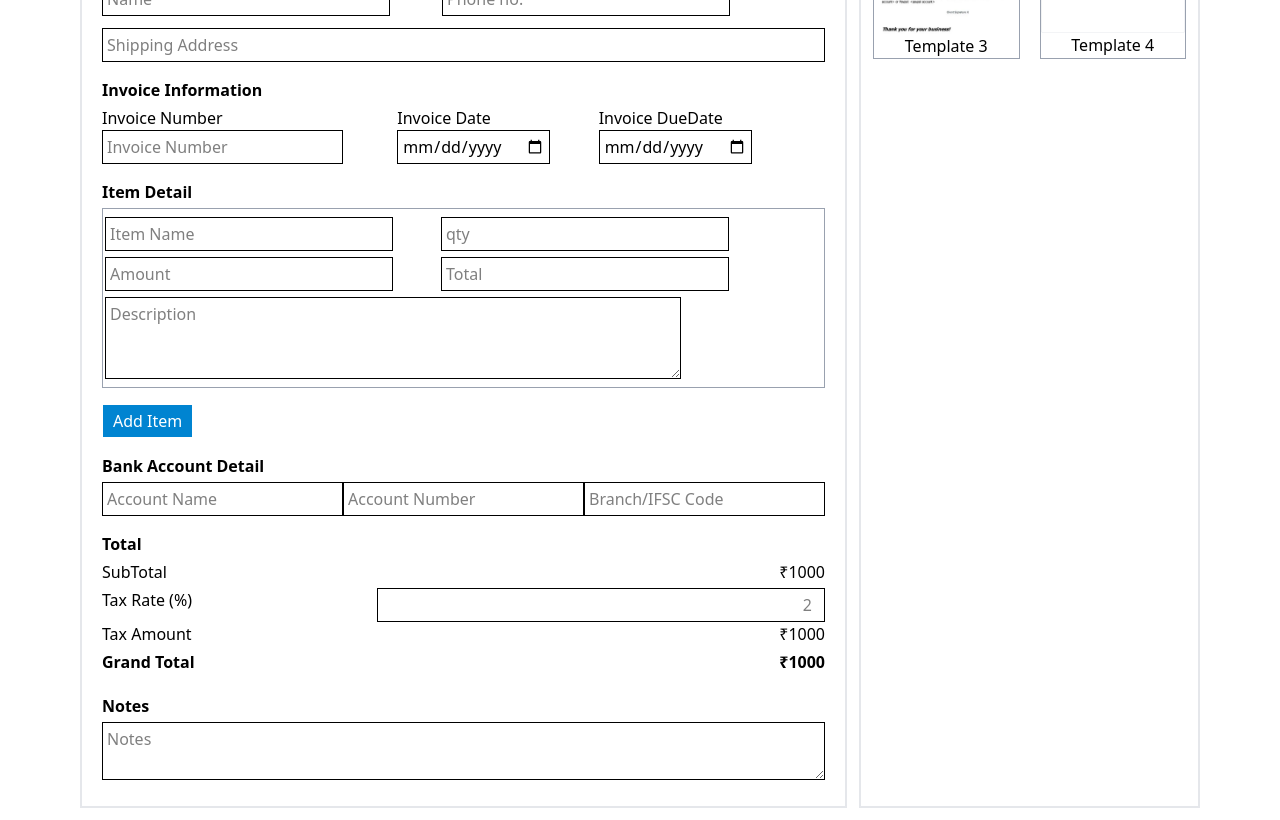
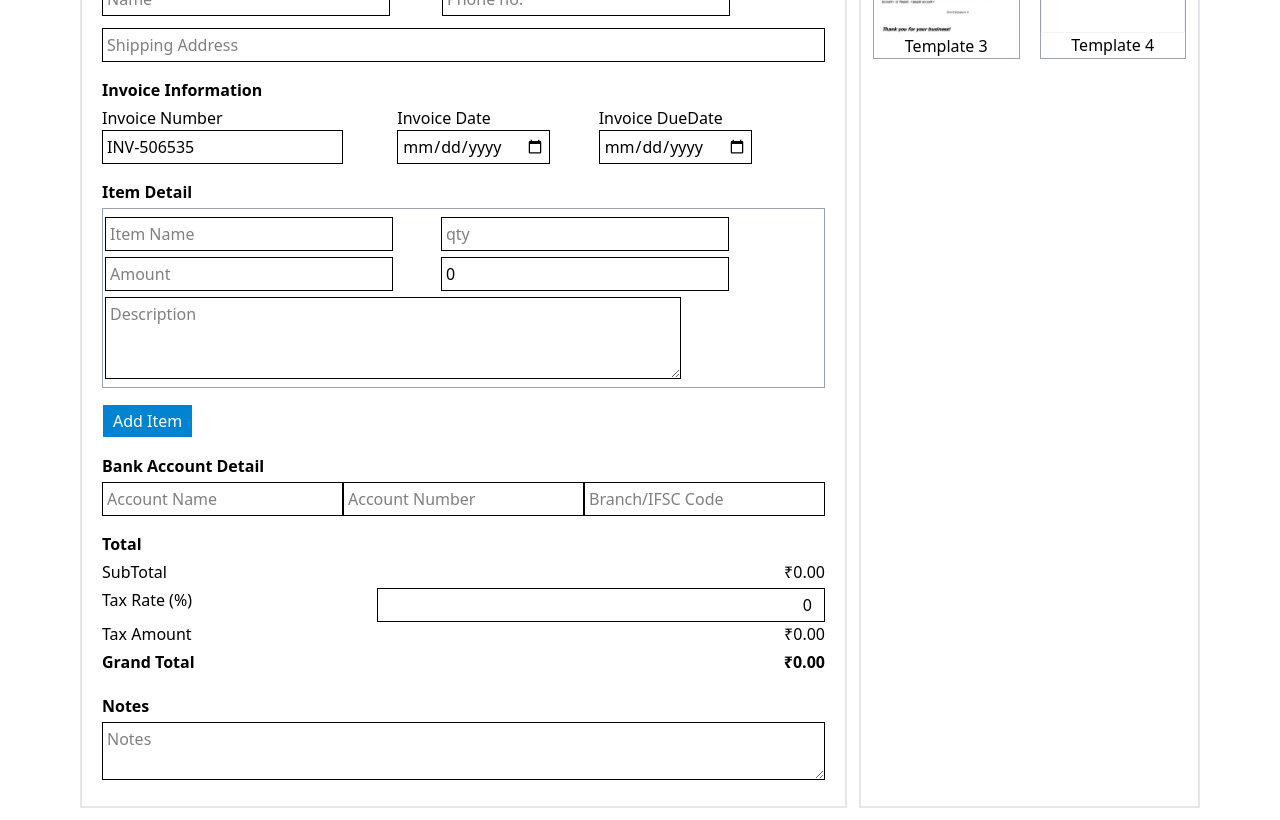
Before and after one commit to Akashyadav18/Invoice_generator_client, a React (Vite) app: page /generate in a window 1280 px wide. Shown: the part 580-1400 px from the top of the page. Built offline with nearby package versions, Linux system fonts and the light colour scheme.

Commit message:
form completed

```diff
--- a/src/components/InvoiceForm.jsx
+++ b/src/components/InvoiceForm.jsx
@@ -1,5 +1,5 @@
 import { assets } from '@/assets/assets'
-import React, { useContext } from 'react'
+import React, { useContext, useEffect } from 'react'
 import { Trash2 } from 'lucide-react'
 import { AppContext } from '@/context/AppContext'
 
@@ -12,15 +12,74 @@ const InvoiceForm = () => {
             ...prev,
             items: [
                 ...prev.items,
-                {name:"", qty:"", amount:"", total:0, description:""},
+                { name: "", qty: "", amount: "", total: 0, description: "" },
             ]
         }))
     }
 
     const deleteItem = (index) => {
         const items = invoiceData.items.filter((_, i) => i !== index);
-        setInvoiceData((prev) => ({...prev, items}))
+        setInvoiceData((prev) => ({ ...prev, items }))
     }
+
+// invoiceData ke company object ko update karo uske saare purane fields rakho bas name field ko new value se overwrite karo
+    const handleChange = (section, field, value) => {
+        setInvoiceData((prev) => ({
+            ...prev,
+            [section]: { ...prev[section], [field]: value }
+        }))
+    }
+
+    const handleSameAsBilling = () => {
+        setInvoiceData((prev) => ({
+            ...prev,
+            shipping: { ...prev.billing }
+        }))
+    }
+
+    const handleItemChange = (index, field, value) => {
+        const items = [...invoiceData.items];
+        items[index][field] = value;
+        if (field === 'qty' || field === 'amount') {
+            items[index].total = (items[index].qty || 0) * (items[index].amount);
+        }
+        setInvoiceData((prev) => ({
+            ...prev, items
+        }))
+    }
+
+    const calculateTotals = () => {
+        const subTotal = invoiceData.items.reduce((sum, item) => sum + (item.total || 0), 0);
+        const taxRate = Number(invoiceData.tax || 0);
+        const taxAmount = (subTotal * taxRate) / 100;
+        const grandTotal = subTotal + taxAmount;
+        return {subTotal, taxAmount, grandTotal};
+    }
+    const { subTotal, taxAmount, grandTotal } = calculateTotals();
+
+    const handleLogoUpload = (e) => {
+        const file = e.target.files[0];
+        if(file){
+            const reader = new FileReader();
+            reader.onload = () => {
+                setInvoiceData((prev) => ({
+                    ...prev,
+                    logo: reader.result
+                }))
+            };
+            reader.readAsDataURL(file);
+        }
+    }
+
+    useEffect(() => {
+        if(!invoiceData.invoice.number){
+            const randomNumber = `INV-${Math.floor(100000 + Math.random() * 900000)}`;
+            setInvoiceData((prev) => ({
+                ...prev,
+                invoice: {...prev.invoice, number:randomNumber}
+            }))
+        }
+    },[])
 
     return (
         <div className=''>
@@ -29,43 +88,72 @@ const InvoiceForm = () => {
                 <h5 className=' font-semibold mb-1'>Company logo</h5>
                 <div className=''>
                     <label htmlFor='img' className=''>
-                        <img src={assets.upload} alt='upload' className=' w-20 cursor-pointer' />
+                        <img src={invoiceData.logo ? invoiceData.logo : assets.upload} alt='upload' className=' w-20 cursor-pointer' />
                     </label>
-                    <input type='file' name='logo' id='img' hidden accept='image/*' />
+                    <input type='file' name='logo' id='img' hidden accept='image/*'
+                        onChange={handleLogoUpload}
+                    />
                 </div>
             </div>
             {/* company info */}
             <div className=' p-2'>
                 <h5 className=' font-semibold mb-1'>Your Company</h5>
                 <div className=' md:flex gap-13 mb-3'>
-                    <input type='text' placeholder='Company name' className=' border w-full md:w-2xs p-1' />
-                    <input type='text' placeholder='Company Phone no.' className=' border w-full md:w-2xs p-1' />
+                    <input type='text' placeholder='Company name' className=' border w-full md:w-2xs p-1'
+                        onChange={(e) => handleChange("company", "name", e.target.value)}
+                        value={invoiceData.company.name}
+                    />
+                    <input type='text' placeholder='Company Phone no.' className=' border w-full md:w-2xs p-1'
+                        onChange={(e) => handleChange("company", "phone", e.target.value)}
+                        value={invoiceData.company.phone}
+                    />
                 </div>
-                <input type='text' placeholder='Company address' className=' border w-full p-1' />
+                <input type='text' placeholder='Company address' className=' border w-full p-1'
+                    onChange={(e) => handleChange("company", "address", e.target.value)}
+                    value={invoiceData.company.address}
+                />
             </div>
             {/* bill to */}
             <div className=' p-2'>
                 <h5 className=' font-semibold mb-1'>Bill To</h5>
                 <div className=' md:flex gap-13 mb-3'>
-                    <input type='text' placeholder='Name' className=' border w-full md:w-2xs p-1' />
-                    <input type='text' placeholder='Phone no.' className=' border w-full md:w-2xs p-1' />
+                    <input type='text' placeholder='Name' className=' border w-full md:w-2xs p-1'
+                        onChange={(e) => handleChange("billing", "name", e.target.value)}
+                        value={invoiceData.billing.name}
+                    />
+                    <input type='text' placeholder='Phone no.' className=' border w-full md:w-2xs p-1'
+                        onChange={(e) => handleChange("billing", "phone", e.target.value)}
+                        value={invoiceData.billing.phone}
+                    />
                 </div>
-                <input type='text' placeholder='Billing Address' className=' border w-full p-1' />
+                <input type='text' placeholder='Billing Address' className=' border w-full p-1'
+                    onChange={(e) => handleChange("billing", "address", e.target.value)}
+                    value={invoiceData.billing.address}
+                />
             </div>
             {/* ship to */}
             <div className=' p-2'>
                 <div className=' md:flex justify-between items-center'>
                     <h5 className=' font-semibold mb-1'>Ship To</h5>
                     <div className=''>
-                        <input type='checkbox' id='sameAsBilling' />
+                        <input type='checkbox' id='sameAsBilling' onChange={handleSameAsBilling} />
                         <label htmlFor='sameAsBilling'>Same As Billing</label>
                     </div>
                 </div>
                 <div className=' md:flex gap-13 mb-3'>
-                    <input type='text' placeholder='Name' className=' border w-full md:w-2xs p-1' />
-                    <input type='text' placeholder='Phone no.' className=' border w-full md:w-2xs p-1' />
+                    <input type='text' placeholder='Name' className=' border w-full md:w-2xs p-1'
+                        onChange={(e) => handleChange("shipping", "name", e.target.value)}
+                        value={invoiceData.shipping.name}
+                    />
+                    <input type='text' placeholder='Phone no.' className=' border w-full md:w-2xs p-1'
+                        onChange={(e) => handleChange("shipping", "phone", e.target.value)}
+                        value={invoiceData.shipping.phone}
+                    />
                 </div>
-                <input type='text' placeholder='Shipping Address' className=' border w-full p-1' />
+                <input type='text' placeholder='Shipping Address' className=' border w-full p-1'
+                    onChange={(e) => handleChange("shipping", "address", e.target.value)}
+                    value={invoiceData.shipping.address}
+                />
             </div>
             {/* invoice info */}
             <div className=' p-2'>
@@ -73,15 +161,24 @@ const InvoiceForm = () => {
                 <div className=' md:flex justify-between items-center'>
                     <div className=' flex-col'>
                         <label htmlFor='invoiceNumber'>Invoice Number</label>
-                        <input type='text' disabled placeholder='Invoice Number' className=' border  p-1' />
+                        <input type='text' disabled className='p-1 border'
+                            onChange={(e) => handleChange("invoice", "number", e.target.value)}
+                            value={invoiceData.invoice.number}
+                        />
                     </div>
                     <div>
                         <label htmlFor='invoiceDate'>Invoice Date</label>
-                        <input type='date' placeholder='Company Phone no.' id='invoiceDate' className=' border  p-1' />
+                        <input type='date' placeholder='Company Phone no.' id='invoiceDate' className=' border  p-1'
+                            onChange={(e) => handleChange("invoice", "date", e.target.value)}
+                            value={invoiceData.invoice.date}
+                        />
                     </div>
                     <div>
                         <label htmlFor='invoiceDueDate'>Invoice DueDate</label>
-                        <input type='date' placeholder='Company address' id='invoiceDueDate' className=' border  p-1' />
+                        <input type='date' placeholder='Company address' id='invoiceDueDate' className=' border  p-1'
+                            onChange={(e) => handleChange("invoice", "dueDate", e.target.value)}
+                            value={invoiceData.invoice.dueDate}
+                        />
                     </div>
                 </div>
             </div>
@@ -91,15 +188,31 @@ const InvoiceForm = () => {
                 {invoiceData.items.map((item, index) => (
                     <div key={index} className=' border border-gray-400 py-2 p-0.5 mb-2'>
                         <div className=' md:flex gap-12 mb-1.5'>
-                            <input type='text' placeholder='Item Name' className=' border p-1 w-full md:w-2xs' />
-                            <input type='number' placeholder='qty' className=' border p-1 w-full md:w-2xs' />
+                        {/* handleItemChange(0, "name", "Pen") ->items[0].name update hota hai */}
+                            <input type='text' placeholder='Item Name' className=' border p-1 w-full md:w-2xs'
+                                onChange={(e) => handleItemChange(index, "name", e.target.value)}
+                                value={item.name}
+                            />
+                            <input type='number' placeholder='qty' className=' border p-1 w-full md:w-2xs'
+                                onChange={(e) => handleItemChange(index, "qty", e.target.value)}
+                                value={item.qty}
+                            />
                         </div>
                         <div className=' md:flex gap-12 mb-1.5'>
-                            <input type='number' placeholder='Amount' className='  border p-1 w-full md:w-2xs' />
-                            <input type='number' placeholder='Total' className='  border p-1 w-full md:w-2xs' />
+                            <input type='number' placeholder='Amount' className='  border p-1 w-full md:w-2xs'
+                                onChange={(e) => handleItemChange(index, "amount", e.target.value)}
+                                value={item.amount}
+                            />
+                            <input type='number' placeholder='Total' className='  border p-1 w-full md:w-2xs'
+                                disabled
+                                value={item.total}
+                            />
                         </div>
                         <div className=' md:flex justify-between items-center'>
-                            <textarea placeholder='Description' rows={3} cols={5} className=' border p-1 w-full md:w-xl'></textarea>
+                            <textarea placeholder='Description' rows={3} cols={5} className=' border p-1 w-full md:w-xl'
+                                onChange={(e) => handleItemChange(index, "description", e.target.value)}
+                                value={item.description}
+                            ></textarea>
                             {invoiceData.items.length > 1 && (
                                 <button onClick={() => deleteItem(index)} className=' cursor-pointer hover:text-red-700 p-2 text-red-500'> <Trash2 /> </button>
                             )}
@@ -112,9 +225,18 @@ const InvoiceForm = () => {
             <div className=' p-2'>
                 <h5 className=' font-semibold mb-1'>Bank Account Detail</h5>
                 <div className=' md:flex justify-between items-center'>
-                    <input type='text' placeholder='Account Name' className=' border  p-1' />
-                    <input type='number' placeholder='Account Number' className=' border  p-1' />
-                    <input type='text' placeholder='Branch/IFSC Code' className=' border  p-1' />
+                    <input type='text' placeholder='Account Name' className=' border  p-1'
+                        onChange={(e) => handleChange("account", "name", e.target.value)}
+                        value={invoiceData.account.name}
+                    />
+                    <input type='number' placeholder='Account Number' className=' border  p-1'
+                        onChange={(e) => handleChange("account", "number", e.target.value)}
+                        value={invoiceData.account.number}
+                    />
+                    <input type='text' placeholder='Branch/IFSC Code' className=' border  p-1'
+                        onChange={(e) => handleChange("account", "ifscCode", e.target.value)}
+                        value={invoiceData.account.ifscCode}
+                    />
                 </div>
             </div>
             {/* total */}
@@ -122,25 +244,31 @@ const InvoiceForm = () => {
                 <h5 className=' font-semibold mb-1'>Total</h5>
                 <div className=' md:flex justify-between items-center mb-1'>
                     <span>SubTotal</span>
-                    <span>₹{1000.00}</span>
+                    <span>₹{subTotal.toFixed(2)}</span>
                 </div>
                 <div className='md:flex justify-between'>
                     <label htmlFor='taxInput'>Tax Rate (%)</label>
-                    <input type='text' id='taxInput' placeholder='2' className=' border md:w-md p-1 px-3 text-end' />
+                    <input type='text' id='taxInput' placeholder='2' className=' border md:w-md p-1 px-3 text-end'
+                        onChange={(e) => setInvoiceData((prev) => ({...prev, tax: e.target.value}))}
+                        value={invoiceData.tax}
+                    />
                 </div>
                 <div className=' md:flex justify-between items-center mb-1'>
                     <span>Tax Amount</span>
-                    <span>₹{1000.00}</span>
+                    <span>₹{taxAmount.toFixed(2)}</span>
                 </div>
                 <div className=' md:flex justify-between items-center font-semibold mb-1'>
                     <span>Grand Total</span>
-                    <span>₹{1000.00}</span>
+                    <span>₹{grandTotal.toFixed(2)}</span>
                 </div>
             </div>
             {/* Note */}
             <div className=' p-2'>
                 <h5 className=' font-semibold mb-1'>Notes</h5>
-                <textarea placeholder='Notes' rows={2} cols={4} className=' border p-1 w-full'></textarea>
+                <textarea placeholder='Notes' rows={2} cols={4} className=' border p-1 w-full'
+                    onChange={(e) => setInvoiceData((prev) => ({...prev, notes: e.target.value}))}
+                    value={invoiceData.notes}
+                ></textarea>
 
             </div>
         </div>
--- a/src/context/AppContext.jsx
+++ b/src/context/AppContext.jsx
@@ -5,9 +5,9 @@ export const AppContext = createContext();
 export const initialInvoiceData = {
     title: "New Invoice",
     logo: "",
-    company: {name:"", number:"", address:""},
-    billing: {name:"", number:"", address:""},
-    shipping: {name:"", number:"", address:""},
+    company: {name:"", phone:"", address:""},
+    billing: {name:"", phone:"", address:""},
+    shipping: {name:"", phone:"", address:""},
     invoice: {number:"", date:"", dueDate:""},
     items: [
         {name:"", qty:"", amount:"", total:0, description:""}
```
